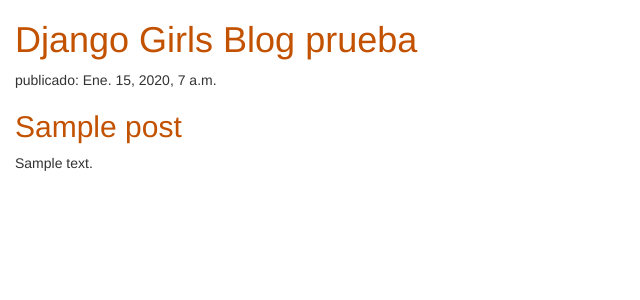
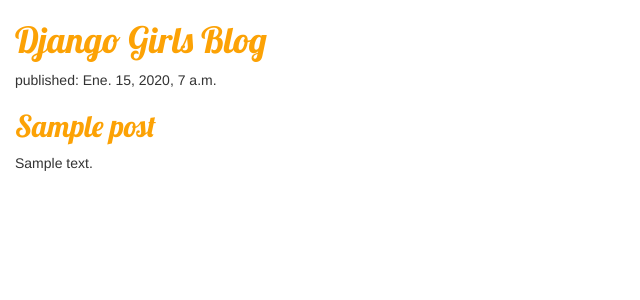
Before and after one commit to Lua-Code12/my-first-blog, a Django app: page / in a window 1280 px wide. Shown: the top 300 px of the page, without its empty margins (0-640 px from the left). Run offline with Django 3.2, Linux system fonts and the light colour scheme; tables that the repository leaves empty hold one stand-in row (values such as "Sample post"); some libraries are stand-ins or nearby versions.

Commit message:
se corrigió error en el #C

```diff
--- a/blog/static/css/blog.css
+++ b/blog/static/css/blog.css
@@ -1,5 +1,6 @@
 h1 a, h2 a {
-    color: #C25100;
+    color: #FCA205;
+    font-family: 'Lobster';
 }
 
 body {
--- a/blog/templates/blog/post_list.html
+++ b/blog/templates/blog/post_list.html
@@ -2,7 +2,6 @@
 <html>
     <head>
         <title>Django Girls blog</title>
-
         <link rel="stylesheet" href="//maxcdn.bootstrapcdn.com/bootstrap/3.2.0/css/bootstrap.min.css">
         <link rel="stylesheet" href="//maxcdn.bootstrapcdn.com/bootstrap/3.2.0/css/bootstrap-theme.min.css">
         <link rel="stylesheet" href="{% static 'css/blog.css' %}">
@@ -10,12 +9,12 @@
     </head>
     <body>
         <div>
-            <h1><a href="/">Django Girls Blog  prueba</a></h1>
+            <h1><a href="/">Django Girls Blog</a></h1>
         </div>
 
         {% for post in posts %}
             <div>
-                <p> publicado: {{ post.published_date }}</p>
+                <p>published: {{ post.published_date }}</p>
                 <h2><a href="">{{ post.title }}</a></h2>
                 <p>{{ post.text|linebreaksbr }}</p>
             </div>
```
